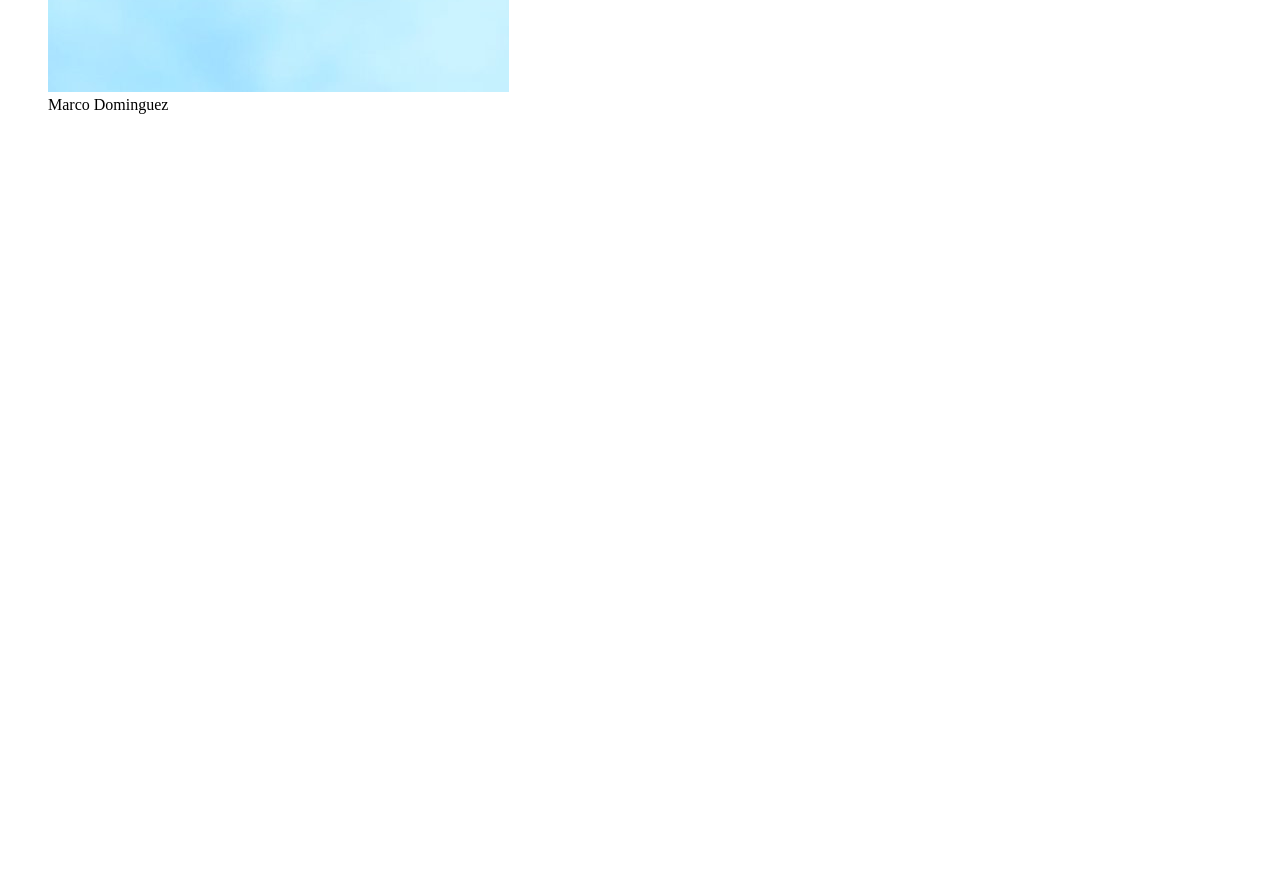
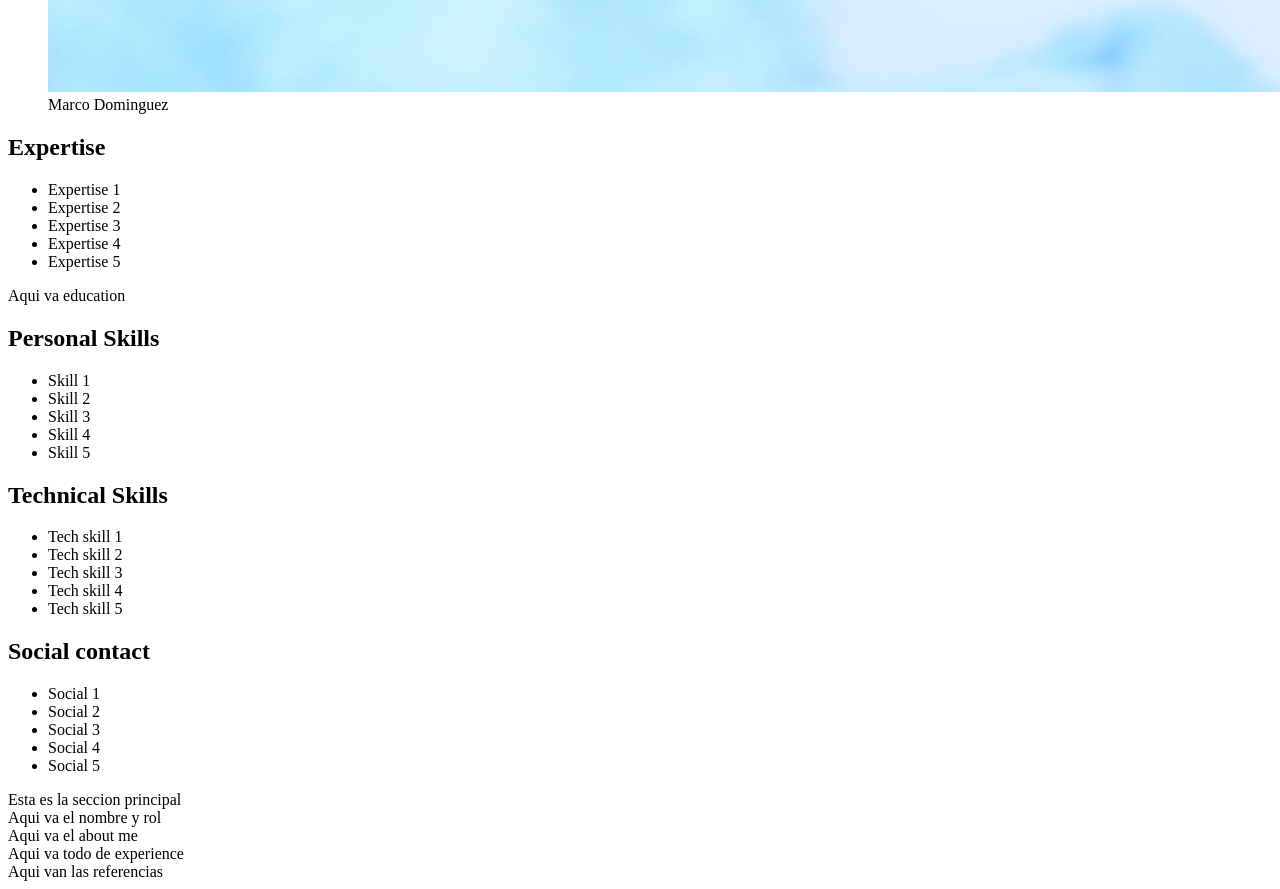
Before and after one commit to marcklinux/my-resume, a plain HTML site: page index.html in a window 1280 px wide. Shown: the part 2680-3569 px from the top of the page. Before the commit the page ends 2998 px from the top, so only its background shows below. Drawn offline with Linux system fonts and the light colour scheme.

Commit message:
added list for aside

```diff
--- a/index.html
+++ b/index.html
@@ -13,19 +13,47 @@
             <figcaption>Marco Dominguez</figcaption>
         </figure>
         <section>
-            Aqui va expertise
+            <h2>Expertise</h2>
+            <ul>
+                <li>Expertise 1</li>
+                <li>Expertise 2</li>
+                <li>Expertise 3</li>
+                <li>Expertise 4</li>
+                <li>Expertise 5</li>
+            </ul>
         </section>
         <section>
             Aqui va education
         </section>
         <section>
-            Aqui van los skills
+            <h2>Personal Skills</h2>
+            <ul>
+                <li>Skill 1</li>
+                <li>Skill 2</li>
+                <li>Skill 3</li>
+                <li>Skill 4</li>
+                <li>Skill 5</li>
+            </ul>
         </section>
         <section>
-            Aqui van los tech skills
+            <h2>Technical Skills</h2>
+            <ul>
+                <li>Tech skill 1</li>
+                <li>Tech skill 2</li>
+                <li>Tech skill 3</li>
+                <li>Tech skill 4</li>
+                <li>Tech skill 5</li>
+            </ul>
         </section>
         <section>
-            Aqui van los social
+            <h2>Social contact</h2>
+            <ul>
+                <li>Social 1</li>
+                <li>Social 2</li>
+                <li>Social 3</li>
+                <li>Social 4</li>
+                <li>Social 5</li>
+            </ul>
         </section>
     </aside>
     <main>
```
